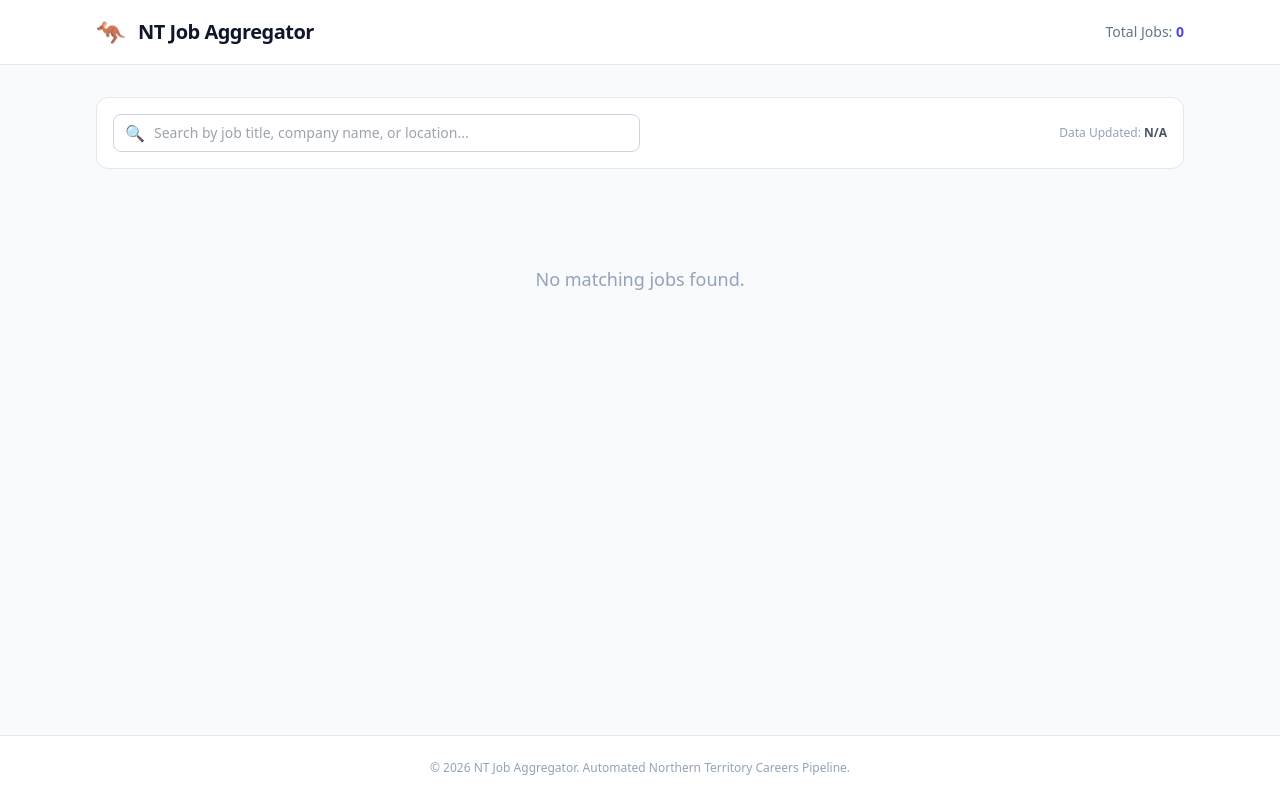
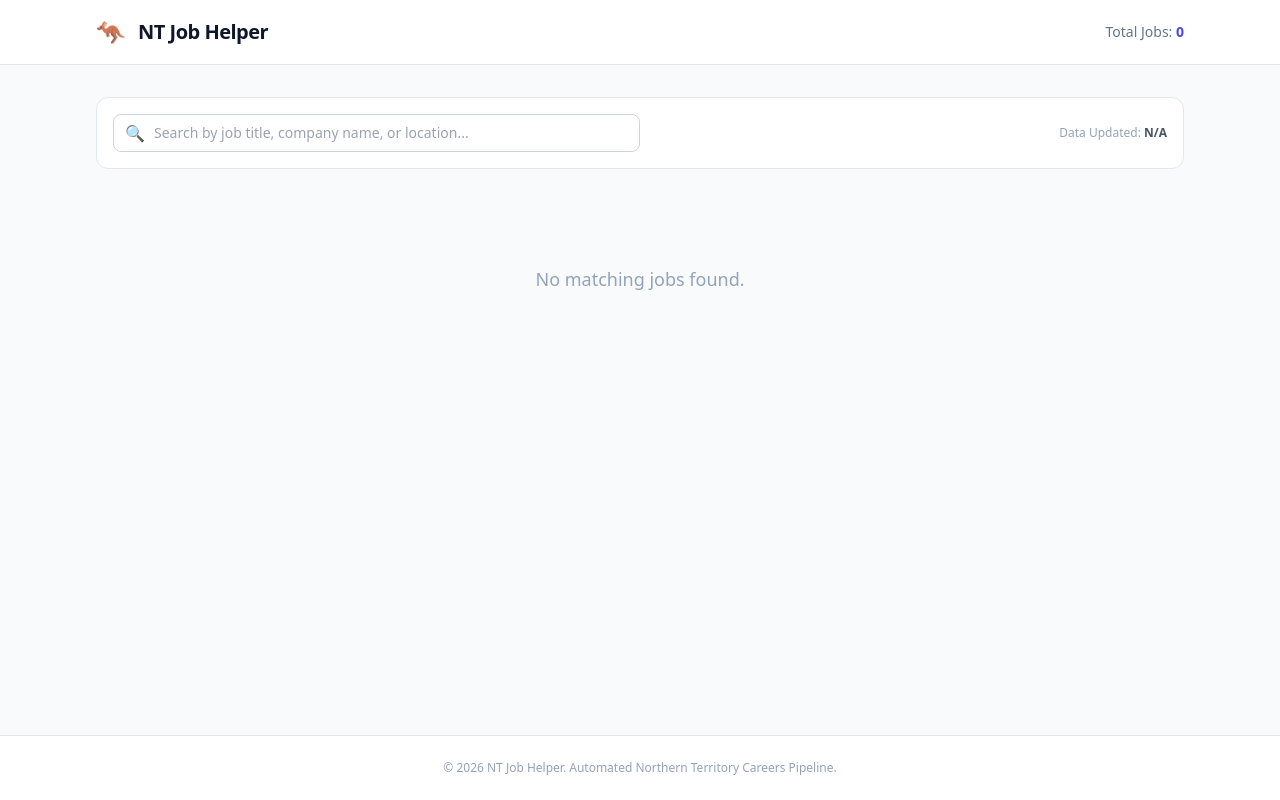
Before and after one commit to LuCheng987/NT-Job-Helper, a Python web app: template PycharmProjects/WelcomeScreen/templates/index.html in a window 1280 px wide. Run offline with Jinja, Linux system fonts and the light colour scheme; the template is opened without the code that fills it: most values are stand-ins (such as "Sample title", 1, 10 or a date in 2020); some libraries are stand-ins or nearby versions.

Commit message:
feat: update to NT Job Helper grouped UI, English comments, and GitHub Actions

```diff
--- a/PycharmProjects/WelcomeScreen/templates/index.html
+++ b/PycharmProjects/WelcomeScreen/templates/index.html
@@ -3,7 +3,7 @@
 <head>
     <meta charset="UTF-8">
     <meta name="viewport" content="width=device-width, initial-scale=1.0">
-    <title>NT Job Aggregator | Northern Territory Careers</title>
+    <title>NT Job Helper | Northern Territory Careers</title>
     <!-- Tailwind CSS CDN -->
     <script src="https://cdn.tailwindcss.com"></script>
 </head>
@@ -14,7 +14,7 @@
         <div class="max-w-6xl mx-auto px-4 sm:px-6 lg:px-8 h-16 flex items-center justify-between">
             <div class="flex items-center space-x-3">
                 <span class="text-2xl">🦘</span>
-                <h1 class="text-xl font-bold tracking-tight text-slate-900">NT Job Aggregator</h1>
+                <h1 class="text-xl font-bold tracking-tight text-slate-900">NT Job Helper</h1>
             </div>
             <div class="text-sm text-slate-500 font-medium">
                 Total Jobs: <span id="job-count" class="text-indigo-600 font-bold">{{ total }}</span>
@@ -52,7 +52,7 @@
 
     <!-- Footer -->
     <footer class="bg-white border-t border-slate-200 py-6 text-center text-xs text-slate-400">
-        <p>© 2026 NT Job Aggregator. Automated Northern Territory Careers Pipeline.</p>
+        <p>© 2026 NT Job Helper. Automated Northern Territory Careers Pipeline.</p>
     </footer>
 
     <!-- Raw Job Data from Backend -->
```
